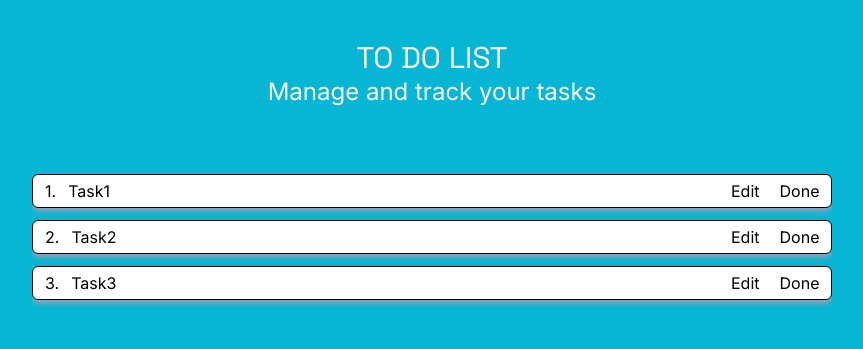
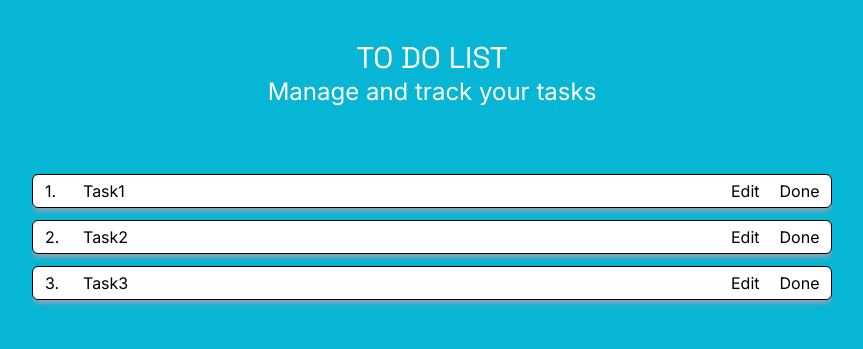
Before and after one commit to Garuna414/To-Do-List, a React (Create React App) app in the folder client/: page / in a window 1280 px wide. Shown: the top 349 px of the page, without its empty margins (208-1071 px from the left). Built offline with nearby package versions, Linux system fonts and the light colour scheme.

Commit message:
Minor UI changes

```diff
--- a/client/src/components/Task.jsx
+++ b/client/src/components/Task.jsx
@@ -35,8 +35,10 @@ function Task({ name, index }) {
 
   return (
     <div className="bg-white border border-black rounded-md shadow-md shadow-slate-400 flex flex-row justify-between md:text-base text-sm font-body">
-      <div className="w-[60%] py-1 flex-nowrap overflow-x-hidden flex flex-row">
-        <p className="mx-3">{index+1}.</p>
+      <div className="py-1 w-[50px]">
+        <p className="mx-3">{index + 1}.</p>
+      </div>
+      <div className="w-[80%] py-1 flex-nowrap overflow-x-hidden flex flex-row">
         <p className="">{name}</p>
       </div>
       <div className="flex flex-row w-[50%] md:max-w-[110px] max-w-[100px] items-center">
@@ -68,12 +70,12 @@ function Task({ name, index }) {
           onClick={() => toggle()}
         ></div>
         <div className="bg-cyan-300 max-h-[300px] max-w-[300px] h-[40vh] w-[75vw] rounded-md z-20 p-5 flex flex-col gap-7">
-            <div className="w-full">
-                <p>Old Task</p>
-                <p>{name}</p>
-            </div>
           <div className="w-full">
-            <p className="pb-2">New name</p>
+            <p>Old Task</p>
+            <p>{name}</p>
+          </div>
+          <div className="w-full">
+            <p className="pb-2">New Task</p>
             <textarea
               name="newName"
               id="newName"
```
